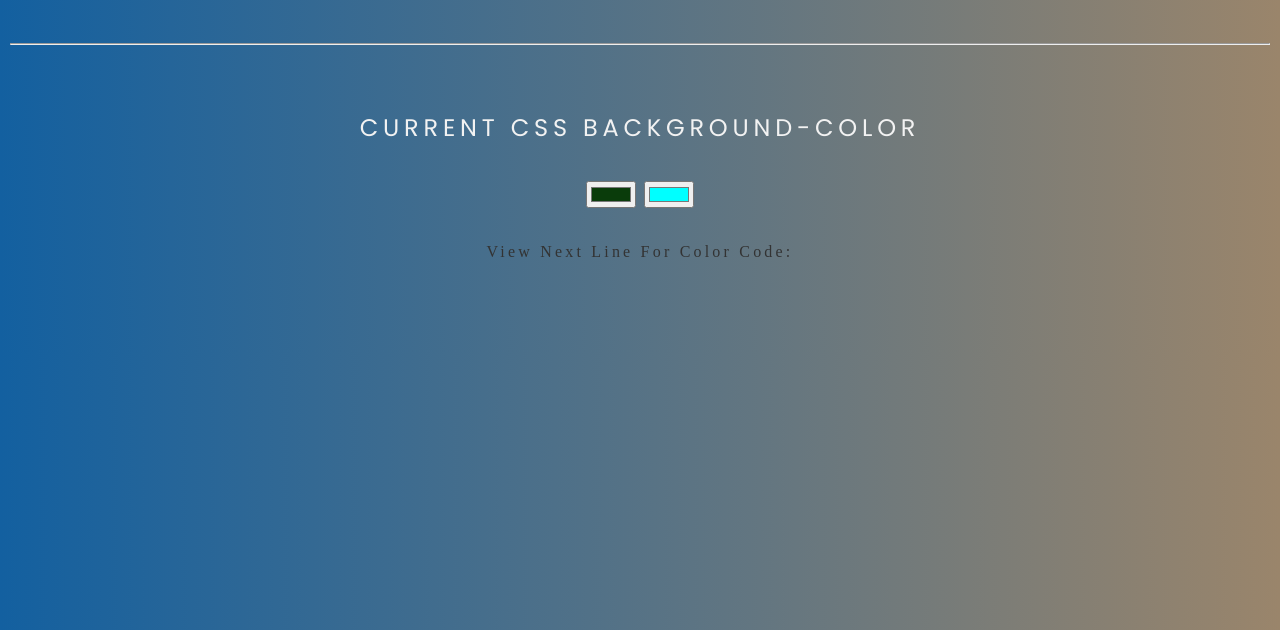
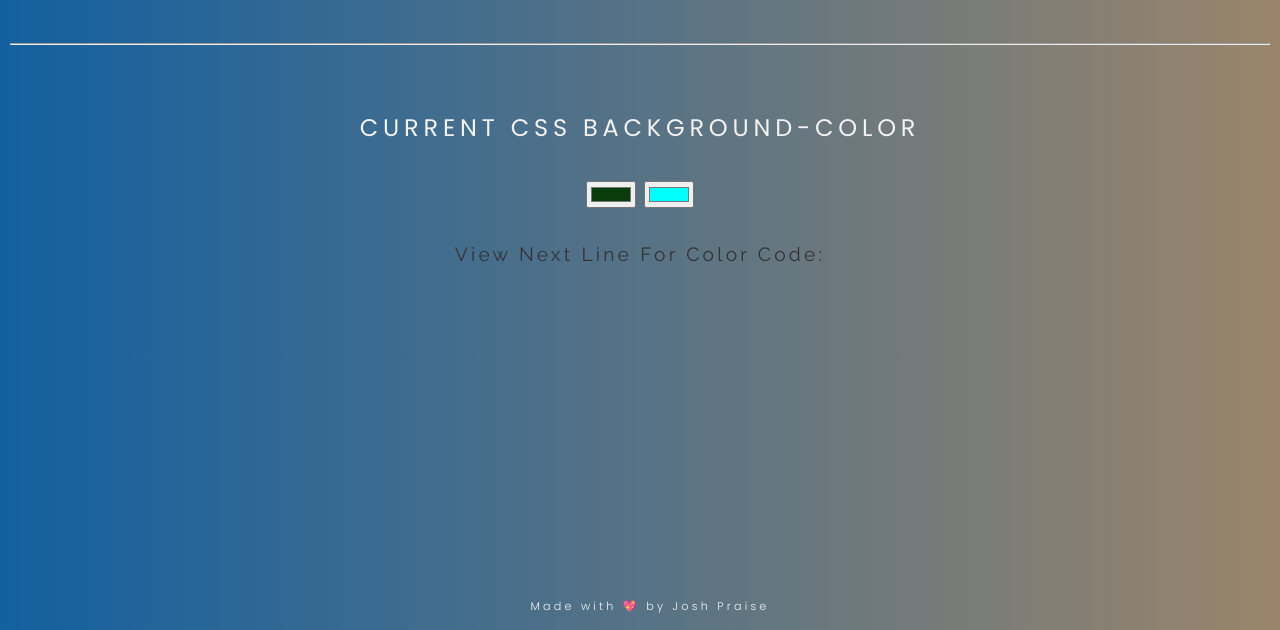
Before and after one commit to praizjosh/Background-Generator, a website: page index.html in a window 1280 px wide. Shown: the part 170-800 px from the top of the page. Drawn offline with Linux system fonts and the light colour scheme.

Commit message:
added footer

```diff
--- a/index.html
+++ b/index.html
@@ -25,6 +25,7 @@
 	</div>
 
 	</div>
+	<footer>Made with 💖 by Josh Praise</footer>
 	<script type="text/javascript" src="bundle.js"></script>
 </body>
 </html>
--- a/style.css
+++ b/style.css
@@ -15,6 +15,7 @@ body {
 }
 
 p {
+    font: 400 1.2em 'Raleway', sans-serif;
     color: #333;
     font: 'Poppins', sans-serif;
     margin-top: 35px;
@@ -42,3 +43,12 @@ h3 {
     text-transform: none;
     letter-spacing: 0.01em;
 }
+
+footer{
+    font: 300 .7em 'Poppins', sans-serif;
+    text-transform: none;
+    position: fixed;
+    bottom: 0;
+    width: 100%;
+    height: 2rem;
+}
```
